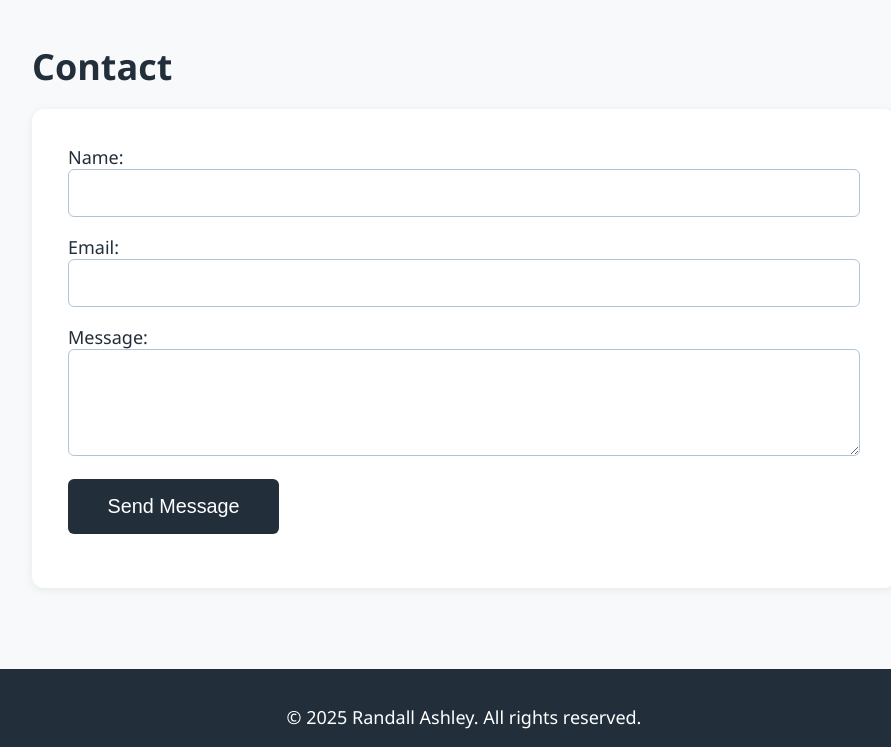
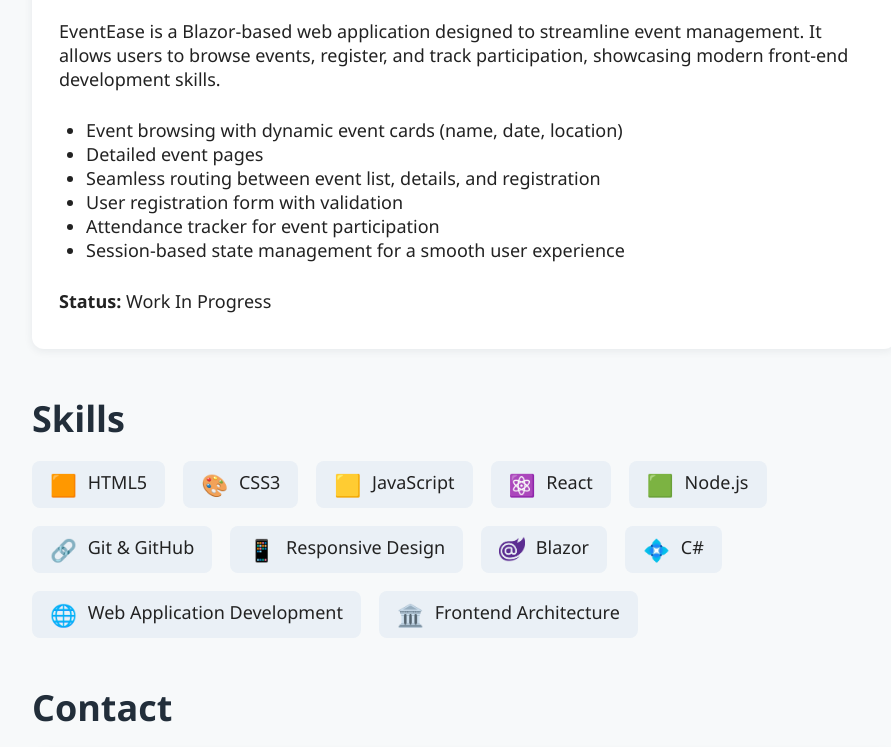
Before and after one commit to rbashley/Course_3-1_Website_HTML, a plain HTML site: page index.html in a window 1280 px wide. Shown: the part 1409-2156 px from the top of the page, without its empty margins (176-1067 px from the left). Drawn offline with Linux system fonts and the light colour scheme.

Commit message:
Added 'EventEase' Section for new class project

```diff
--- a/index.html
+++ b/index.html
@@ -63,6 +63,25 @@
                     <p>Python_Ball is an interactive Python-based game where players control a ball. This project highlights skills in Python programming, game logic, and user interface design using libraries such as vpython.</p>
                     <p><strong>Status:</strong> Work In Progress</p>
                 </article>
+                <!-- EventEase Project Card -->
+                <article data-name="EventEase" data-skills="Blazor,C#,Web,Frontend">
+                    <figure>
+                        <img src="Assets/Blazor.png" alt="Blazor logo representing the EventEase event management web application." tabindex="0">
+                        <figcaption><a href="https://github.com/rbashley/EventEase">EventEase</a></figcaption>
+                    </figure>
+                    <p>
+                        EventEase is a Blazor-based web application designed to streamline event management. It allows users to browse events, register, and track participation, showcasing modern front-end development skills.
+                    </p>
+                    <ul>
+                        <li>Event browsing with dynamic event cards (name, date, location)</li>
+                        <li>Detailed event pages</li>
+                        <li>Seamless routing between event list, details, and registration</li>
+                        <li>User registration form with validation</li>
+                        <li>Attendance tracker for event participation</li>
+                        <li>Session-based state management for a smooth user experience</li>
+                    </ul>
+                    <p><strong>Status:</strong> Work In Progress</p>
+                </article>
             </div>
         </section>
 
@@ -76,6 +95,10 @@
                 <li>Node.js</li>
                 <li>Git & GitHub</li>
                 <li>Responsive Design</li>
+                <li>Blazor</li>
+                <li>C#</li>
+                <li>Web Application Development</li>
+                <li>Frontend Architecture</li>
             </ul>
         </section>
 
--- a/styles.css
+++ b/styles.css
@@ -312,8 +312,11 @@
 #skills li::before {
   display: inline-block;
   margin-right: 0.5em;
-  font-size: 1.1em;
+  font-size: 1.2em;
+  vertical-align: middle;
 }
+
+/* Use emoji or Unicode for most, and a background-image for Blazor and others if needed */
 #skills li:nth-child(1)::before { content: "🟧"; } /* HTML5 */
 #skills li:nth-child(2)::before { content: "🎨"; } /* CSS3 */
 #skills li:nth-child(3)::before { content: "🟨"; } /* JavaScript */
@@ -322,4 +325,22 @@
 #skills li:nth-child(6)::before { content: "🔗"; } /* Git & GitHub */
 #skills li:nth-child(7)::before { content: "📱"; } /* Responsive Design */
 
+/* Blazor icon using background-image */
+#skills li:nth-child(8)::before {
+  content: "";
+  width: 1.2em;
+  height: 1.2em;
+  background: url('Assets/Blazor.png') no-repeat center/contain;
+  vertical-align: middle;
+}
+
+/* C# */
+#skills li:nth-child(9)::before { content: "💠"; } /* C# */
+
+/* Web Application Development */
+#skills li:nth-child(10)::before { content: "🌐"; } /* Web Application Development */
+
+/* Frontend Architecture */
+#skills li:nth-child(11)::before { content: "🏛️"; } /* Frontend Architecture */
+
 /* End of CSS */
```
Also changed, not shown: Assets/Blazor.png (added).
